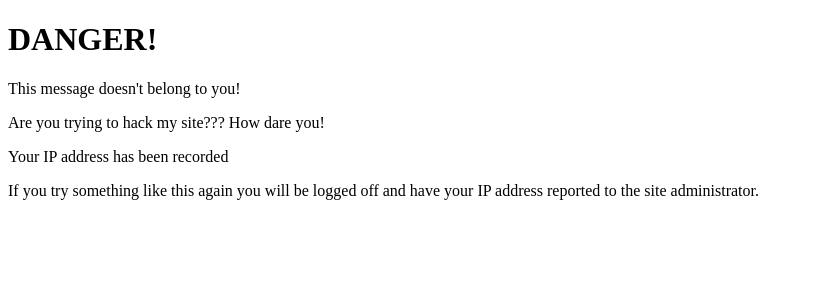
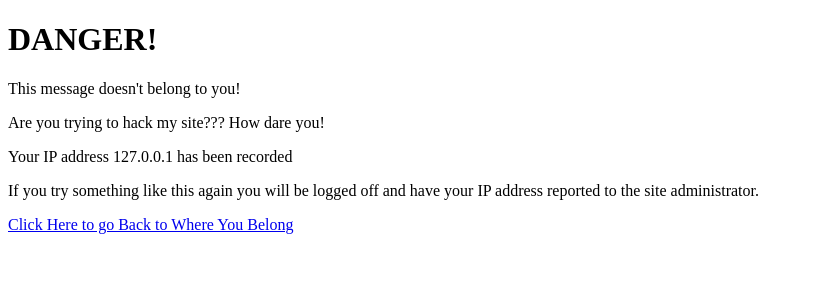
Before and after one commit to jtfrench23/private_wall_codingDojo, a Flask app: page /danger in a window 1280 px wide. Shown: the top 300 px of the page, without its empty margins (0-813 px from the left). Run offline with Flask 2, Linux system fonts and the light colour scheme; the visitor is signed in with stand-in values (Sample User, id 1).

```diff
--- a/flask_app/controllers/users.py
+++ b/flask_app/controllers/users.py
@@ -1,6 +1,6 @@
 from crypt import methods
 from flask_app import app
-from flask import render_template, redirect, request, session, flash
+from flask import render_template, redirect, request, session, flash, jsonify
 #import model that you need below
 from flask_app.models import user
 from flask_bcrypt import Bcrypt
@@ -35,6 +35,8 @@ def index():
 def dashboard():
     if "user_id" not in session:
         return redirect("/")
+    if "count" not in session:
+        session["count"]=0
     person= user.User.get_by_email(session['user_email'])
     all_users= user.User.get_all()
     message_count=len(person.messages)
@@ -61,8 +63,12 @@ def login():
     return redirect("/dashboard")
 @app.route('/danger')
 def danger():
+    session['count']+=1
+    if session['count']==2:
+        return redirect('/logout')
+    ip_addr = request.remote_addr
+    return render_template('danger.html', ip_addr=ip_addr)
 
-    return render_template('danger.html')
 
 #UPDATE
 
--- a/flask_app/templates/danger.html
+++ b/flask_app/templates/danger.html
@@ -11,7 +11,8 @@
     <h1 class="red">DANGER!</h1>
     <p>This message doesn't belong to you!</p>
     <p>Are you trying to hack my site??? How dare you!</p>
-    <p>Your IP address has been recorded</p>
+    <p>Your IP address {{ip_addr}} has been recorded</p>
     <p>If you try something like this again you will be logged off and have your IP address reported to the site administrator.</p>
+    <a href="/dashboard">Click Here to go Back to Where You Belong</a>
 </body>
 </html>
```
